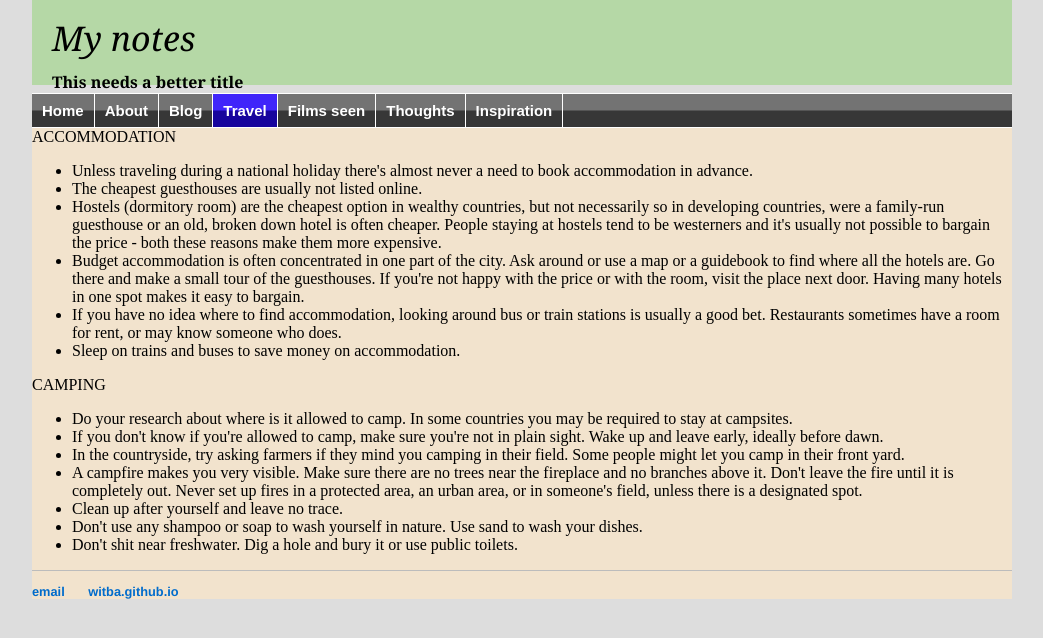
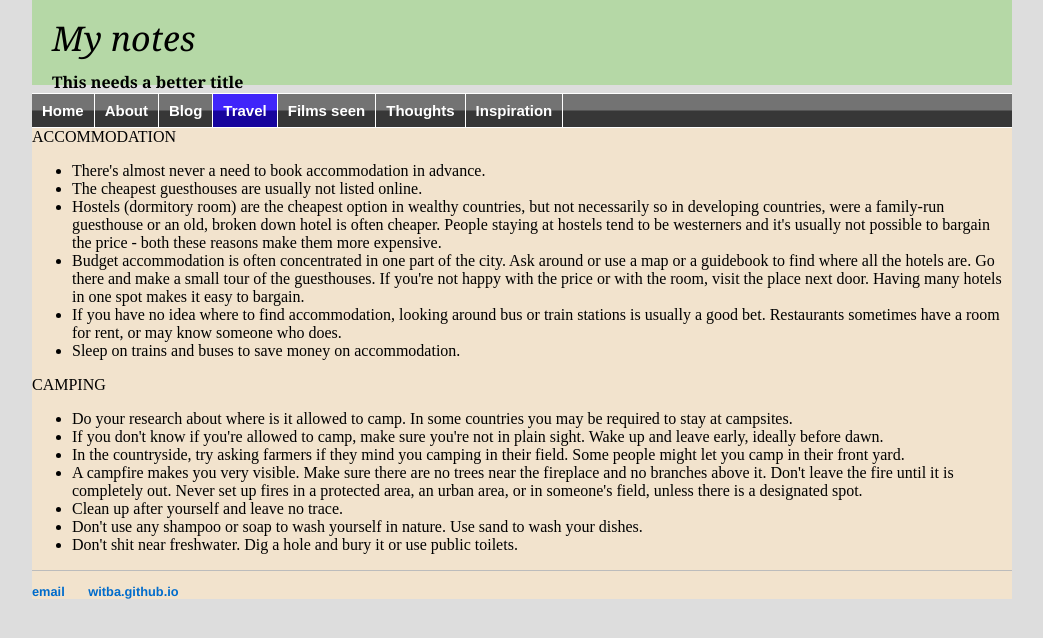
Before and after one commit to witba/witba.github.io, a Jekyll site: the page built from travel/accommodation.html, in a window 1280 px wide. Shown: the top 638 px of the page, without its empty margins (118-1161 px from the left). Built offline with Jekyll 4.4.1, drawn with Linux system fonts in a browser that asks for light colours.

Commit message:
Update accommodation.html

```diff
--- a/travel/accommodation.html
+++ b/travel/accommodation.html
@@ -7,7 +7,7 @@ title: Travel resources
 
 ACCOMMODATION<br>
 <ul>
-<li>Unless traveling during a national holiday there's almost never a need to book accommodation in advance.<br>
+<li>There's almost never a need to book accommodation in advance.<br>
 <li>The cheapest guesthouses are usually not listed online.<br>
 <li>Hostels (dormitory room) are the cheapest option in wealthy countries, but not necessarily so in developing countries, were a family-run guesthouse or an old, broken down hotel is often cheaper. People staying at hostels tend to be westerners and it's usually not possible to bargain the price - both these reasons make them more expensive.<br>
 <li>Budget accommodation is often concentrated in one part of the city. Ask around or use a map or a guidebook to find where all the hotels are. Go there and make a small tour of the guesthouses. If you're not happy with the price or with the room, visit the place next door. Having many hotels in one spot makes it easy to bargain.<br>
```
